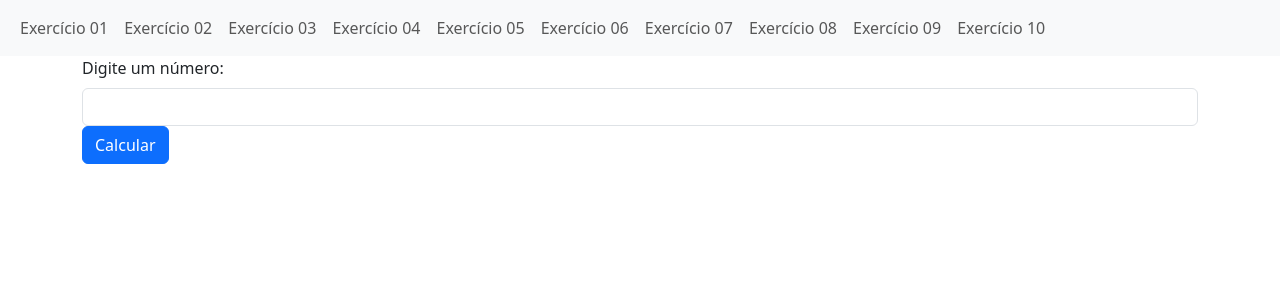
After one commit to LuAlbertoni/Linguagem-de-Programacao-IV, a PHP site: page /ex05/index.php in a window 1280 px wide. The commit adds this page. Shown: the top 300 px of the page. Run offline with PHP 8.4, Linux system fonts and the light colour scheme.

Commit message:
Adicionado Exercício 05 - Lista 02 Bootstrap

```diff
--- /dev/null
+++ b/Lista-de-Exercicios-02-Bootstrap/ex05/index.php
@@ -0,0 +1,22 @@
+<?php
+require_once "../header.php";
+?>
+
+<form action="script.php" method="post">
+    <div class="row">
+        <div class="col">
+            <label for="num" class="form-label">Digite um número: </label>
+            <input type="number" name="num" id="num" class="form-control" required>
+            <div class="row">
+                <div class="col">
+                    <button type="submit" class="btn btn-primary">
+                        Calcular
+                    </button>
+                </div>
+            </div>
+        </div>
+    </div>
+</form>
+
+<?php
+require_once "../footer.php";
--- a/Lista-de-Exercicios-02-Bootstrap/funcoes.php
+++ b/Lista-de-Exercicios-02-Bootstrap/funcoes.php
@@ -47,3 +47,14 @@ function gerarTabuada($num)
 
     return $tabuada;
 }
+
+function calcularFatorial($num)
+{
+    $fat = 1;
+
+    for ($i = $num; $i > 0; $i--) {
+        $fat *= $i;
+    }
+
+    return $fat;
+}
```
Also changed, not shown: Lista-de-Exercicios-02-Bootstrap/ex05/script.php (added, +8 -0 lines).
